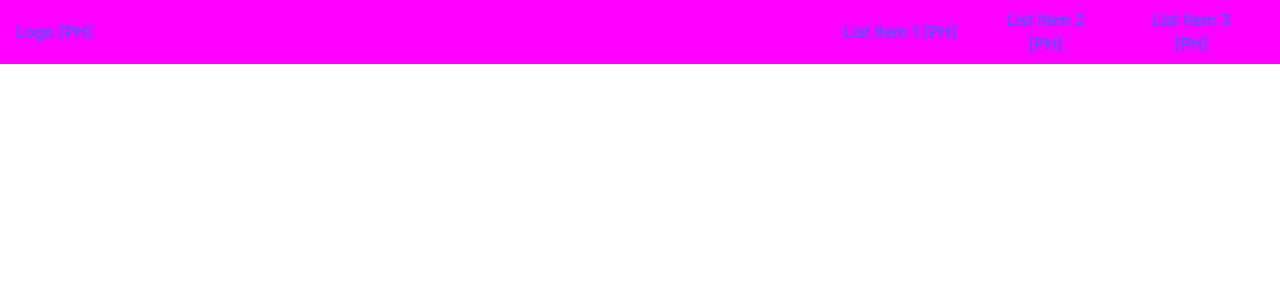
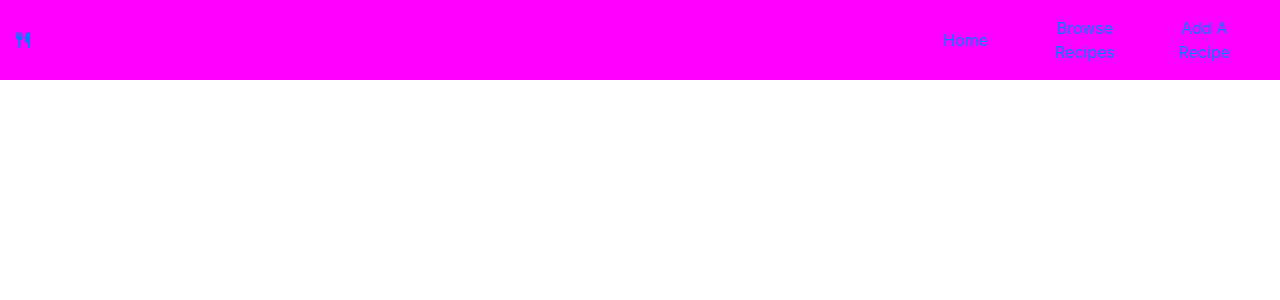
Before and after one commit to Code-Institute-Submissions/DCD-Milestone-Project-5, a Flask app: page /recipes/1 in a window 1280 px wide. Shown: the top 300 px of the page. Run offline with Flask 2, Linux system fonts and the light colour scheme; some libraries are stand-ins or nearby versions.

Commit message:
added edit & insert routes, base template styling, Jinja recipe stuff

```diff
--- a/app.py
+++ b/app.py
@@ -1,6 +1,6 @@
 # imports
 import os
-from flask import Flask, render_template
+from flask import Flask, render_template, redirect, request, url_for
 from flask_pymongo import PyMongo
 from bson.objectid import ObjectId
 
@@ -23,13 +23,27 @@ mongo = PyMongo(app)
 def home():
     return render_template("home.html", recipes_popular=mongo.db.recipes.find(), recipes_new=mongo.db.recipes.find())
 
+
 @app.route('/recipes')
 def recipe_search():
     return render_template("recipe_list.html", recipes=mongo.db.recipes.find())
 
+
 @app.route('/recipes/<ID>')
 def recipe_page(ID):
-    return render_template("recipe_page.html", )
+    return render_template("recipe_page.html")
+
+
+@app.route('/edit_recipe')
+def edit_recipe():
+    return render_template("edit_recipe.html")
+
+
+@app.route('/insert_recipe', methods=["GET", "POST"])
+def insert_recipe():
+    recipes = mongo.db.recipes
+    recipes.insert_one(request.form.to_dict())
+    return redirect(url_for('recipe_search'))
 
 
 if __name__ == '__main__':
--- a/static/css/style.css
+++ b/static/css/style.css
@@ -2,11 +2,18 @@
 
 /*Text Colour & Font*/
 nav{
-    background-color:magenta;
+    background-color:magenta;/*test value, needs to change*/
 }
 
+.navbar-item:hover{
+    background-color:#000;/*test value, needs to change*/
+}
 
 /*Common*/
+.navbar{
+    padding: 1rem;
+}
+
 .navbar-list{
     padding:0;
     margin:0;
@@ -16,7 +23,8 @@ nav{
     list-style-type:none;
     vertical-align: middle;
     text-align: center;
-    width:33%
+    width:33%;
+    height:100%;
 }
 
 /*Home page*/
--- a/templates/base.html
+++ b/templates/base.html
@@ -11,12 +11,12 @@
 <body class="container-fluid">
     <!--Navbar-->
     <nav class="row navbar">
-        <a class="nav_logo" href="#">Logo [PH]</a>
+        <a class="nav_logo" href="#"><i class="fas fa-utensils"></i></a>
         <div>
             <ul class="navbar-list row align-items-center">
-                <li class="navbar-item col"><a href="#">List Item 1 [PH]</a></li>
-                <li class="navbar-item col"><a href="#">List Item 2 [PH]</a></li>
-                <li class="navbar-item col"><a href="#">List Item 3 [PH]</a></li>
+                <li class="navbar-item col"><a href="#">Home</a></li>
+                <li class="navbar-item col"><a href="#">Browse Recipes</a></li>
+                <li class="navbar-item col"><a href="#">Add A Recipe</a></li>
             </ul>
         </div>
     </nav>
@@ -26,6 +26,7 @@
         {% endblock %}
     </div>
     <!--Scripts-->
+    <script src="https://kit.fontawesome.com/5fab42f761.js" crossorigin="anonymous"></script>
     <script src="https://code.jquery.com/jquery-3.5.1.slim.min.js"></script>
     <script src="https://cdn.jsdelivr.net/npm/popper.js@1.16.1/dist/umd/popper.min.js"></script>
     <script src="https://stackpath.bootstrapcdn.com/bootstrap/4.5.2/js/bootstrap.min.js"></script>
--- a/templates/edit_recipe.html
+++ b/templates/edit_recipe.html
@@ -1,7 +1,7 @@
 {% extends 'base.html' %}
 {% block content%}
 
-<form>
+<form action="{{ url_for(insert_recipe) }}">
     <input type="text">
     <input type="submit" value="Submit">
 </form>
--- a/templates/recipe_list.html
+++ b/templates/recipe_list.html
@@ -1,8 +1,8 @@
 {% extends 'base.html' %}
 {% block content%}
 
-    {% for recipe in recipies %}
-    <div class="recipe-object col-2"> {% recipe.recipe_name %} </div>
+    {% for recipe in recipes %}
+    <div class="recipe-object col-2"> {{ recipe.recipe_name }} </div>
     {% endfor %}
 
 {% endblock %}
```
Also changed, not shown: templates/home.html (+6 -3 lines).
